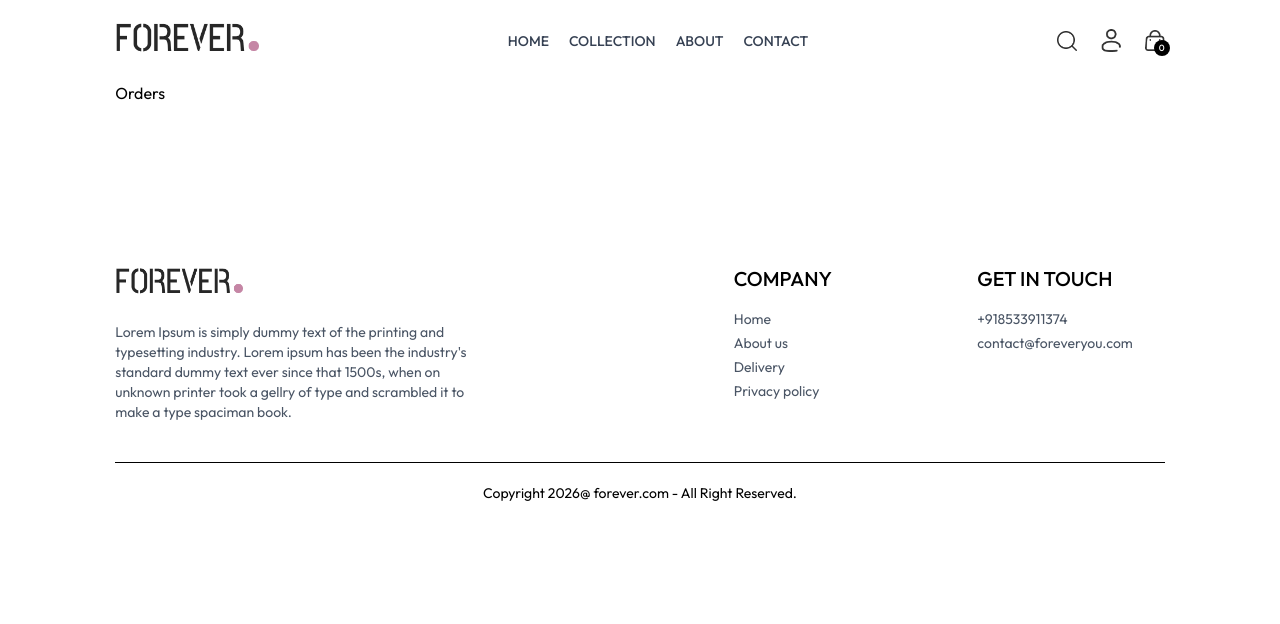
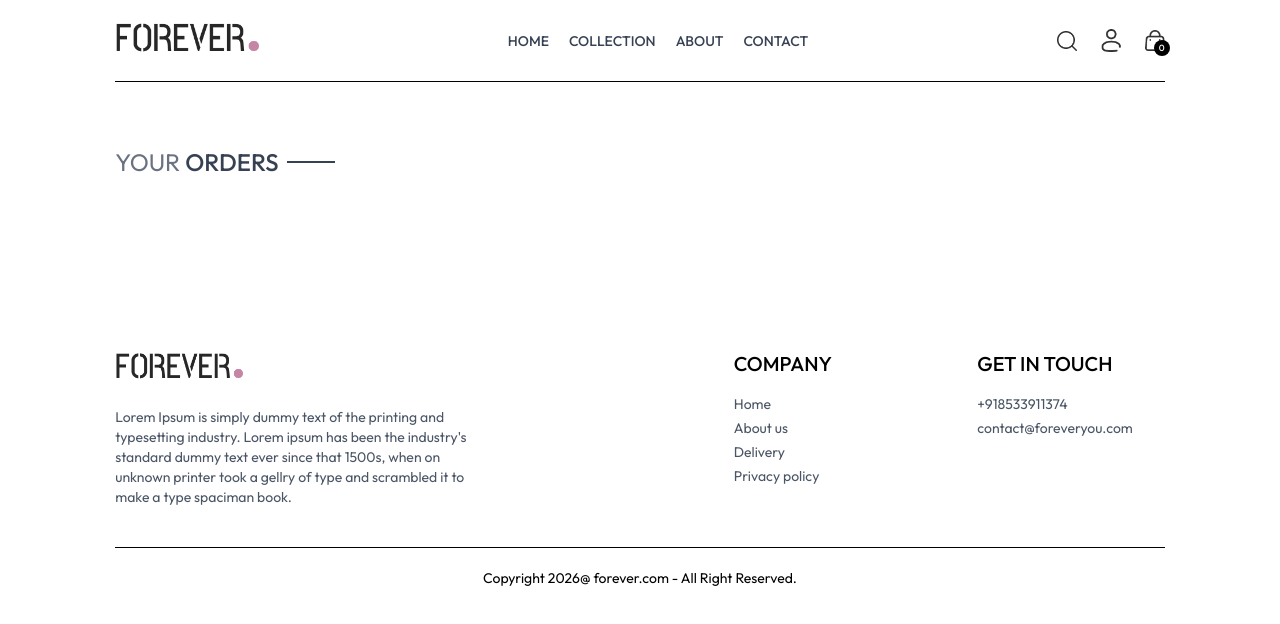
Before and after one commit to harshbharti17/new, a React (Vite) app in the folder frontend/: page /orders in a window 1280 px wide. Shown: the top 624 px of the page. Built offline with nearby package versions, Linux system fonts and the light colour scheme.

Commit message:
refactor Orders component to use context and improve layout

```diff
--- a/frontend/src/pages/Orders.jsx
+++ b/frontend/src/pages/Orders.jsx
@@ -1,9 +1,17 @@
-import React from 'react'
+import React, { useContext } from "react";
+import { ShopContext } from "../context/ShopContext";
+import Title from "../components/Title";
 
 const Orders = () => {
+  const { products, currency } = useContext(ShopContext);
+
   return (
-    <div>Orders</div>
-  )
-}
+    <div className="border-t pt-16">
+      <div className="text-2xl">
+        <Title text1={"YOUR "} text2={"ORDERS"} />
+      </div>
+    </div>
+  );
+};
 
-export default Orders
+export default Orders;
```
